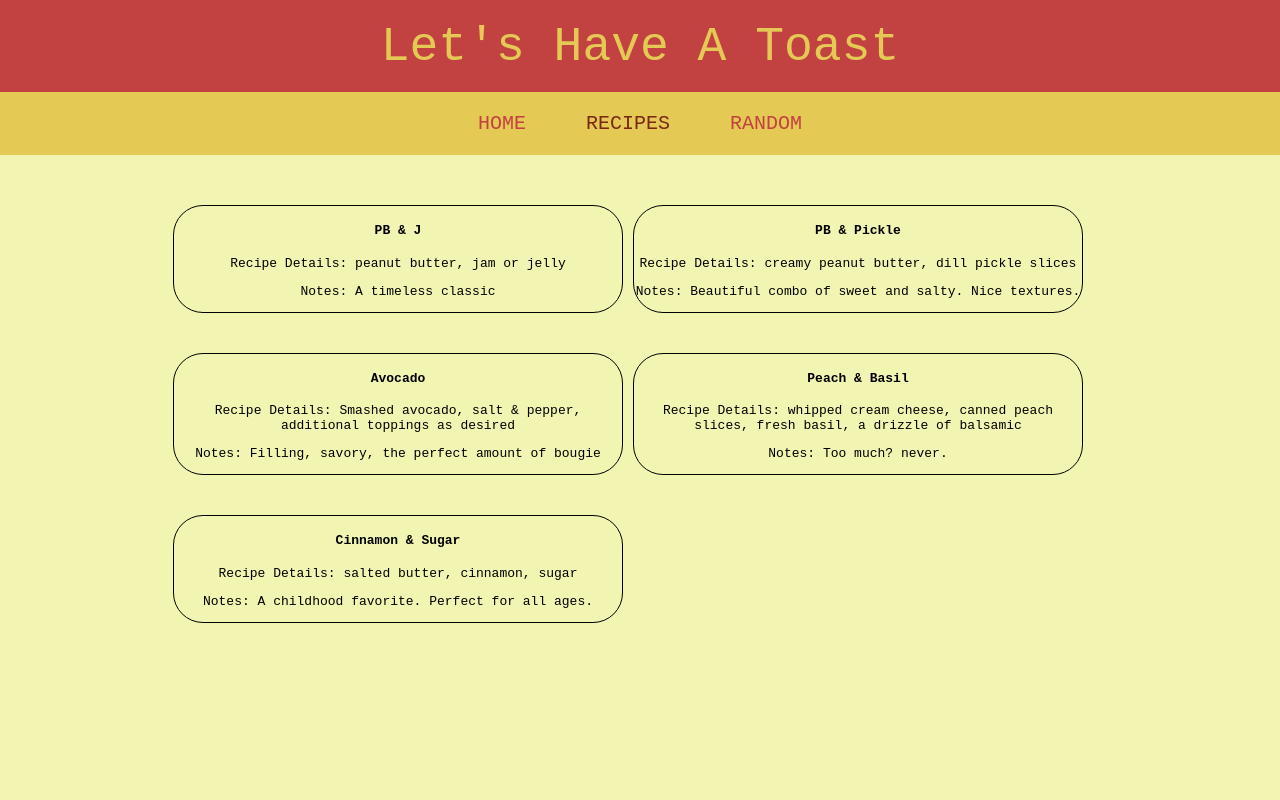
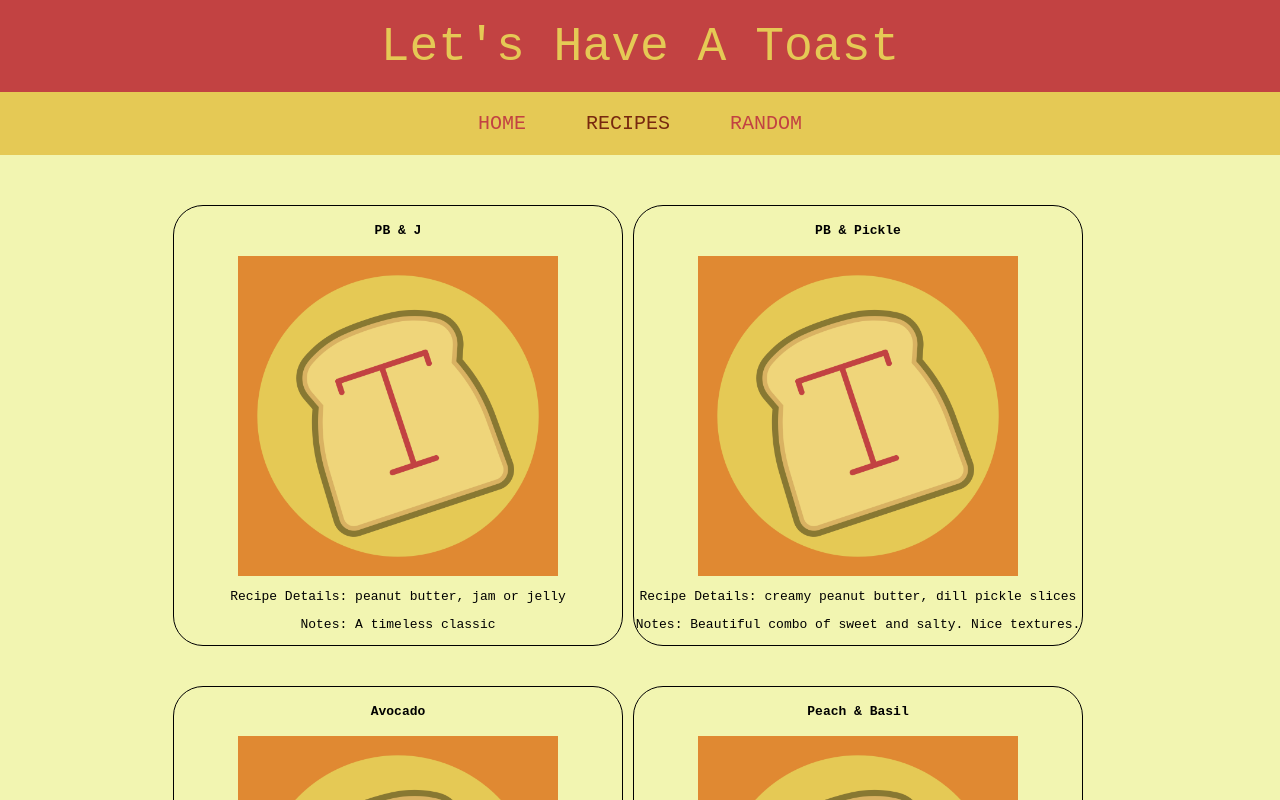
Before and after one commit to elidcraig/lets-have-a-toast, a React (Create React App) app: page /recipes in a window 1280 px wide. Shown: the top 800 px of the page. Built offline with nearby package versions, Linux system fonts and the light colour scheme; data requests are answered from the project's data file.

Commit message:
logo on cards

```diff
--- a/src/components/RecipeCard.css
+++ b/src/components/RecipeCard.css
@@ -7,3 +7,13 @@
   border-radius: 30px;
   text-align: center;
 }
+
+.recipe-card__img-wrapper {
+  display: flex;
+  justify-content: center;
+}
+
+.recipe-card img {
+  max-height: 40vh;
+  max-width: 25vw;
+}
--- a/src/components/RecipeCard.js
+++ b/src/components/RecipeCard.js
@@ -1,10 +1,14 @@
 import React from 'react';
 import './RecipeCard.css'
+// import logo from '../../public/toast-logo.png'
 
 function RecipeCard({name, recipeDetails, notes }) {
   return (
     <li className="recipe-card">
       <h4>{name}</h4>
+      <div className="recipe-card__img-wrapper">
+      <img src='../toast-logo.png' alt='toast logo' />
+      </div>
       <p>Recipe Details: {recipeDetails}</p>
       <p>Notes: {notes}</p>
   </li>
```
Also changed, not shown: src/toast-logo.png (added).
